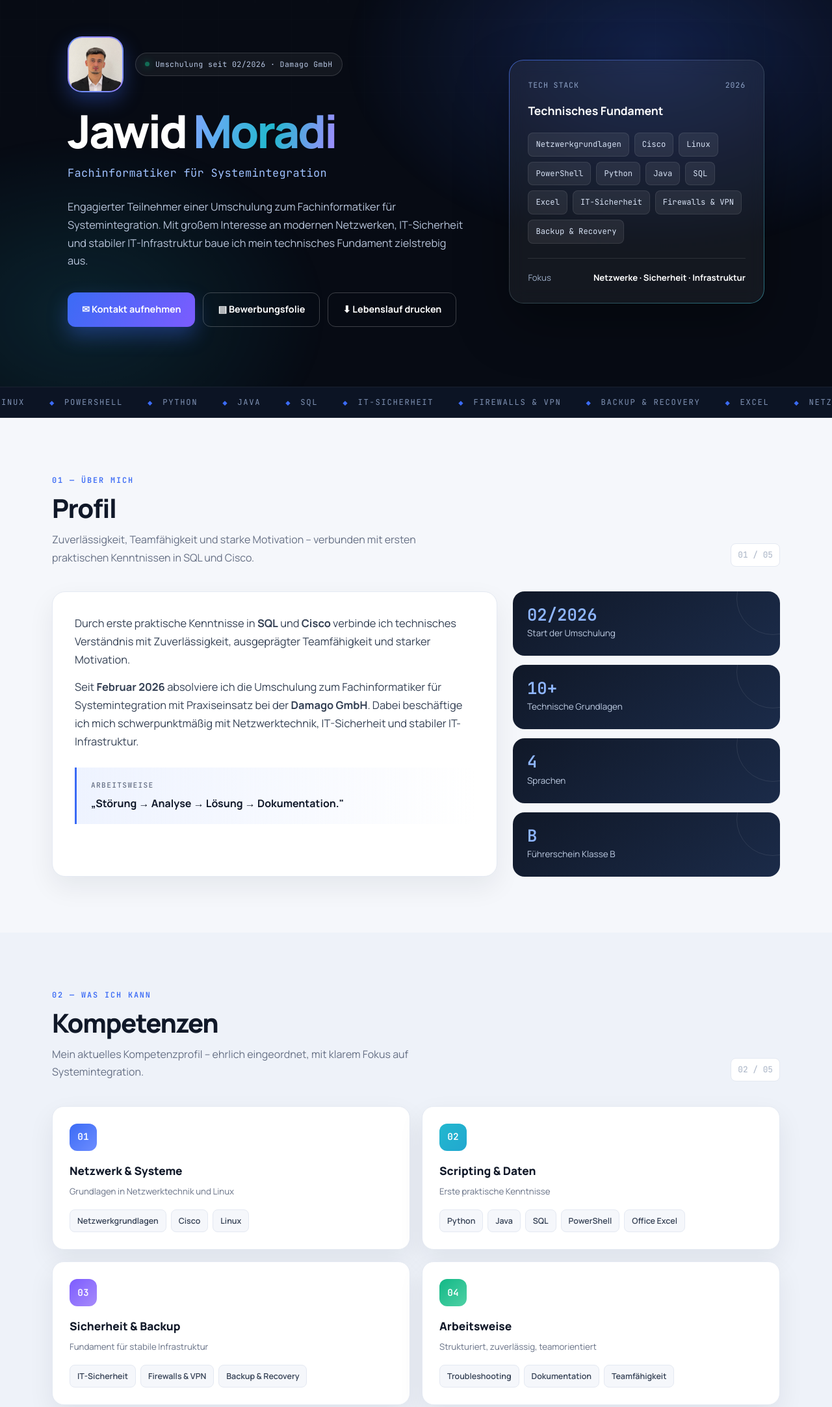
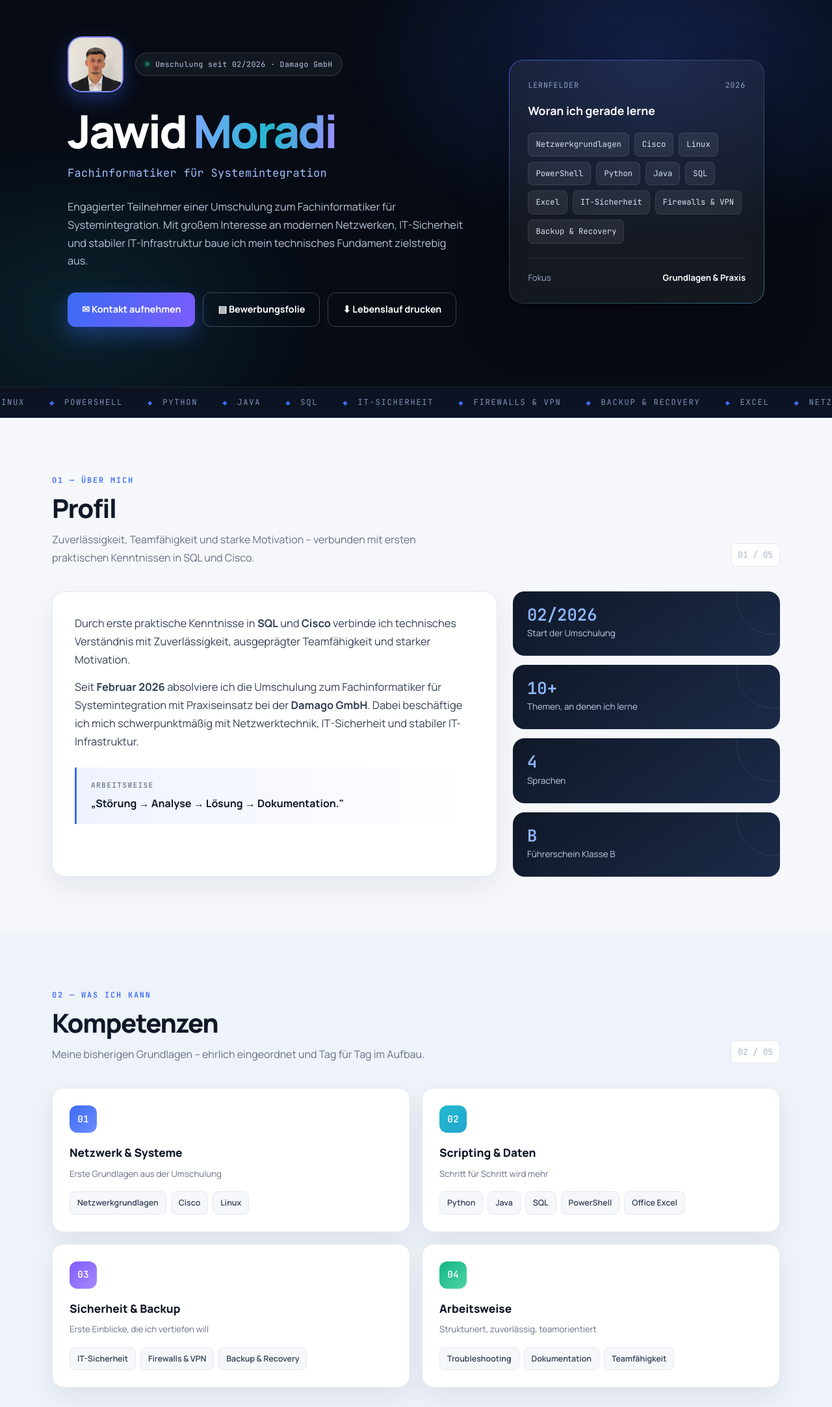
Before and after one commit to jawidmoradi13-ctrl/jawidmoradi13-ctrl.github.io, a plain HTML site: page index.html in a window 1280 px wide. Shown: the part 100-2265 px from the top of the page at 65% size. Drawn offline with Linux system fonts and the light colour scheme.

Commit message:
Kompetenzen bescheidener formuliert

```diff
--- a/index.html
+++ b/index.html
@@ -283,15 +283,15 @@ footer a:hover{color:#fff}
       </div>
     </div>
     <aside class="hero-card">
-      <div class="hc-top"><span>Tech Stack</span><span>2026</span></div>
-      <h2>Technisches Fundament</h2>
+      <div class="hc-top"><span>Lernfelder</span><span>2026</span></div>
+      <h2>Woran ich gerade lerne</h2>
       <div class="chip-cloud">
         <span>Netzwerkgrundlagen</span><span>Cisco</span><span>Linux</span>
         <span>PowerShell</span><span>Python</span><span>Java</span><span>SQL</span>
         <span>Excel</span><span>IT-Sicherheit</span><span>Firewalls &amp; VPN</span>
         <span>Backup &amp; Recovery</span>
       </div>
-      <div class="hc-foot"><span>Fokus</span><b>Netzwerke · Sicherheit · Infrastruktur</b></div>
+      <div class="hc-foot"><span>Fokus</span><b>Grundlagen &amp; Praxis</b></div>
     </aside>
   </div>
 </header>
@@ -317,7 +317,7 @@ footer a:hover{color:#fff}
       </div>
       <div class="fact-grid reveal">
         <div class="fact"><b>02/2026</b><span>Start der Umschulung</span></div>
-        <div class="fact"><b data-count="10" data-suffix="+">10+</b><span>Technische Grundlagen</span></div>
+        <div class="fact"><b data-count="10" data-suffix="+">10+</b><span>Themen, an denen ich lerne</span></div>
         <div class="fact"><b data-count="4">4</b><span>Sprachen</span></div>
         <div class="fact"><b>B</b><span>Führerschein Klasse B</span></div>
       </div>
@@ -328,26 +328,26 @@ footer a:hover{color:#fff}
 <section class="section" id="kompetenzen" style="background:#eef2f9">
   <div class="wrap">
     <div class="head reveal">
-      <div><div class="eyebrow">02 — Was ich kann</div><h2>Kompetenzen</h2><p class="sub">Mein aktuelles Kompetenzprofil – ehrlich eingeordnet, mit klarem Fokus auf Systemintegration.</p></div>
+      <div><div class="eyebrow">02 — Was ich kann</div><h2>Kompetenzen</h2><p class="sub">Meine bisherigen Grundlagen – ehrlich eingeordnet und Tag für Tag im Aufbau.</p></div>
       <span class="line-num">02 / 05</span>
     </div>
     <div class="skills-grid">
       <div class="skill-card reveal">
         <div class="ic">01</div>
         <h3>Netzwerk &amp; Systeme</h3>
-        <p class="desc">Grundlagen in Netzwerktechnik und Linux</p>
+        <p class="desc">Erste Grundlagen aus der Umschulung</p>
         <div class="tags"><span>Netzwerkgrundlagen</span><span>Cisco</span><span>Linux</span></div>
       </div>
       <div class="skill-card reveal">
         <div class="ic">02</div>
         <h3>Scripting &amp; Daten</h3>
-        <p class="desc">Erste praktische Kenntnisse</p>
+        <p class="desc">Schritt für Schritt wird mehr</p>
         <div class="tags"><span>Python</span><span>Java</span><span>SQL</span><span>PowerShell</span><span>Office Excel</span></div>
       </div>
       <div class="skill-card reveal">
         <div class="ic">03</div>
         <h3>Sicherheit &amp; Backup</h3>
-        <p class="desc">Fundament für stabile Infrastruktur</p>
+        <p class="desc">Erste Einblicke, die ich vertiefen will</p>
         <div class="tags"><span>IT-Sicherheit</span><span>Firewalls &amp; VPN</span><span>Backup &amp; Recovery</span></div>
       </div>
       <div class="skill-card reveal">
```
Also changed, not shown: bewerbung.html (+4 -4 lines).
